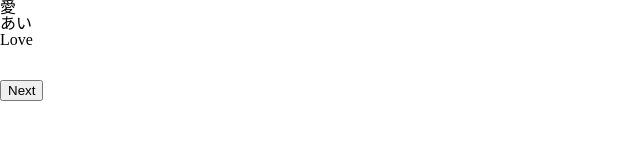
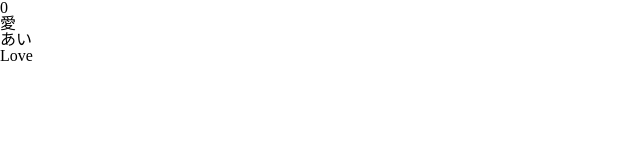
Before and after one commit to erikbeng123/flashcard-front-end, a React app: page / in a window 1280 px wide. Shown: the whole page, without its empty margins (0-640 px from the left). Built offline with nearby package versions, Linux system fonts and the light colour scheme.

Commit message:
Update score calculation - wip

```diff
--- a/index.html
+++ b/index.html
@@ -1,7 +1,7 @@
 <!DOCTYPE html>
 <html>
   <head>
-    <title>React starter app</title>
+    <title>Flashcards</title>
     <meta name="viewport" content="width=device-width, initial-scale=1.0" />
   </head>
 
--- a/src/React/components/Card/Card.js
+++ b/src/React/components/Card/Card.js
@@ -1,26 +1,25 @@
-import React, { useState, useEffect } from 'react'
+import React from 'react'
 import PropTypes from 'prop-types'
 import styles from './CardStyles.css'
-
-const handleKeyPress = () => {}
 
 const Card = ({ data, xPos }) => {
   const { definition, kanji, kana } = data
   const isFlipped = data.getIsFlipped()
 
+  const translateX = -50 + xPos * 2.5
+  const translateY = xPos !== 0 ? -46 : -50
+  const scale = xPos !== 0 ? 1.05 : 1
   const rotateZ = xPos === 0 ? 0 : 2 * Math.sign(xPos)
+  const transition = xPos !== 0 ? '1s' : '0s'
 
   return (
     <div
       className={styles.card}
       onClick={data.flip}
-      onKeyPress={handleKeyPress}
       role="presentation"
       style={{
-        transform: `translateX(${-50 + xPos * 2.5}%) translateY(${
-          xPos !== 0 ? -46 : -50
-        }%) scale(${xPos !== 0 ? 1.05 : 1}) rotateZ(${rotateZ}deg)`,
-        transition: xPos !== 0 ? '1s' : '0s',
+        transition,
+        transform: `translateX(${translateX}%) translateY(${translateY}%) scale(${scale}) rotateZ(${rotateZ}deg)`,
       }}
     >
       <div className={`${styles.side} ${!isFlipped ? styles.visible : ''}`}>
--- a/src/React/pages/Study/Study.js
+++ b/src/React/pages/Study/Study.js
@@ -3,30 +3,22 @@ import React, { useState, useEffect } from 'react'
 import Card from '../../components/Card/Card'
 import styles from './studyStyles.css'
 
+let time = null
+
 const Study = ({ deck }) => {
   const [curIndex, setCurIndex] = useState(0)
   const [topXVal, setTopXVal] = useState(0)
-  let time = null
-  const topCard = deck.cards[curIndex]
-  const bottomCard = deck.cards[curIndex + 1]
-  const nextCard = () => {
-    if (time) {
-      return
-    }
-    setTopXVal(100)
+  const topCard = deck.cards.length > 0 ? deck.cards[curIndex] : null
+  const bottomCard = deck.cards.length > 1 ? deck.cards[curIndex + 1] : null
+  const nextCard = xVal => {
+    if (time) return
+    setTopXVal(xVal)
     time = setTimeout(() => {
-      setCurIndex(previous => Math.min(previous + 1, deck.cards.length))
-      setTopXVal(0)
-      time = null
-    }, 1000)
-  }
-
-  const previousCard = () => {
-    if (time) {
-      return
-    }
-    setTopXVal(-100)
-    time = setTimeout(() => {
+      if (xVal < 0) {
+        topCard.updateRecallScore(false, 0)
+      } else {
+        topCard.updateRecallScore(true, 0)
+      }
       setCurIndex(previous => Math.min(previous + 1, deck.cards.length))
       setTopXVal(0)
       time = null
@@ -34,23 +26,32 @@ const Study = ({ deck }) => {
   }
 
   useEffect(() => {
-    document.addEventListener('keydown', e => {
-      if (e.keyCode === 39) {
-        nextCard()
-      } else if (e.keyCode === 37) {
-        previousCard()
+    const goToNextCard = e => {
+      if (topCard) {
+        if (e.keyCode === 39) {
+          nextCard(100)
+        } else if (e.keyCode === 37) {
+          nextCard(-100)
+        }
       }
-    })
-  }, [])
+    }
+    document.addEventListener('keydown', goToNextCard)
+    return () => document.removeEventListener('keydown', goToNextCard)
+  })
 
-  return (
+  return curIndex !== deck.cards.length ? (
     <div>
+      <div>
+        <span>{deck.stats.getCardsCleared()}</span>
+        <span>{deck.stats.getDeckSize()}</span>
+      </div>
       <div className={styles.deck}>
-        <Card data={bottomCard} />
-        <Card data={topCard} xPos={topXVal} />
+        {bottomCard && <Card data={bottomCard} />}
+        {topCard && <Card data={topCard} xPos={topXVal} />}
       </div>
-      <button onClick={nextCard}>Next</button>
     </div>
+  ) : (
+    <button onClick={() => setCurIndex(0)}>Reset</button>
   )
 }
 
--- a/src/state/deck.js
+++ b/src/state/deck.js
@@ -30,8 +30,8 @@ const createDeck = (data, updateFn) => {
         preparedUpdateFn()
       },
       updateRecallScore: (recallSucessful, ellapsedTime) => {
-        scoreDelta = calculateScore(recallSucessful, ellapsedTime)
-        const newScore = recallSucessful + scoreDelta
+        const scoreDelta = calculateScore(recallSucessful, ellapsedTime)
+        const newScore = recallScore + scoreDelta
         if (recallScore < 100 && newScore >= 100) {
           cardsCleared += 1
         } else if (recallScore >= 100 && newScore < 100) {
```
